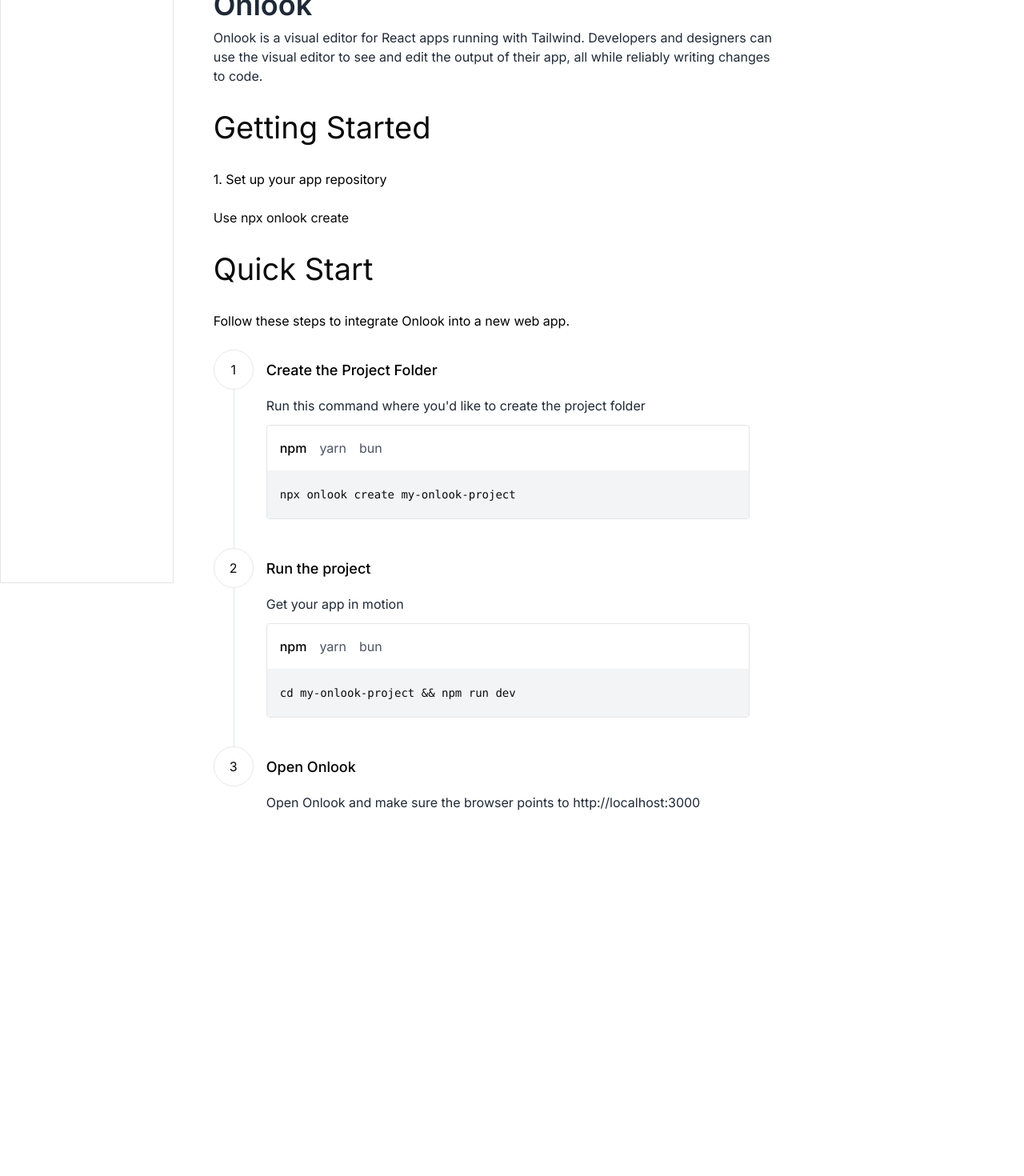
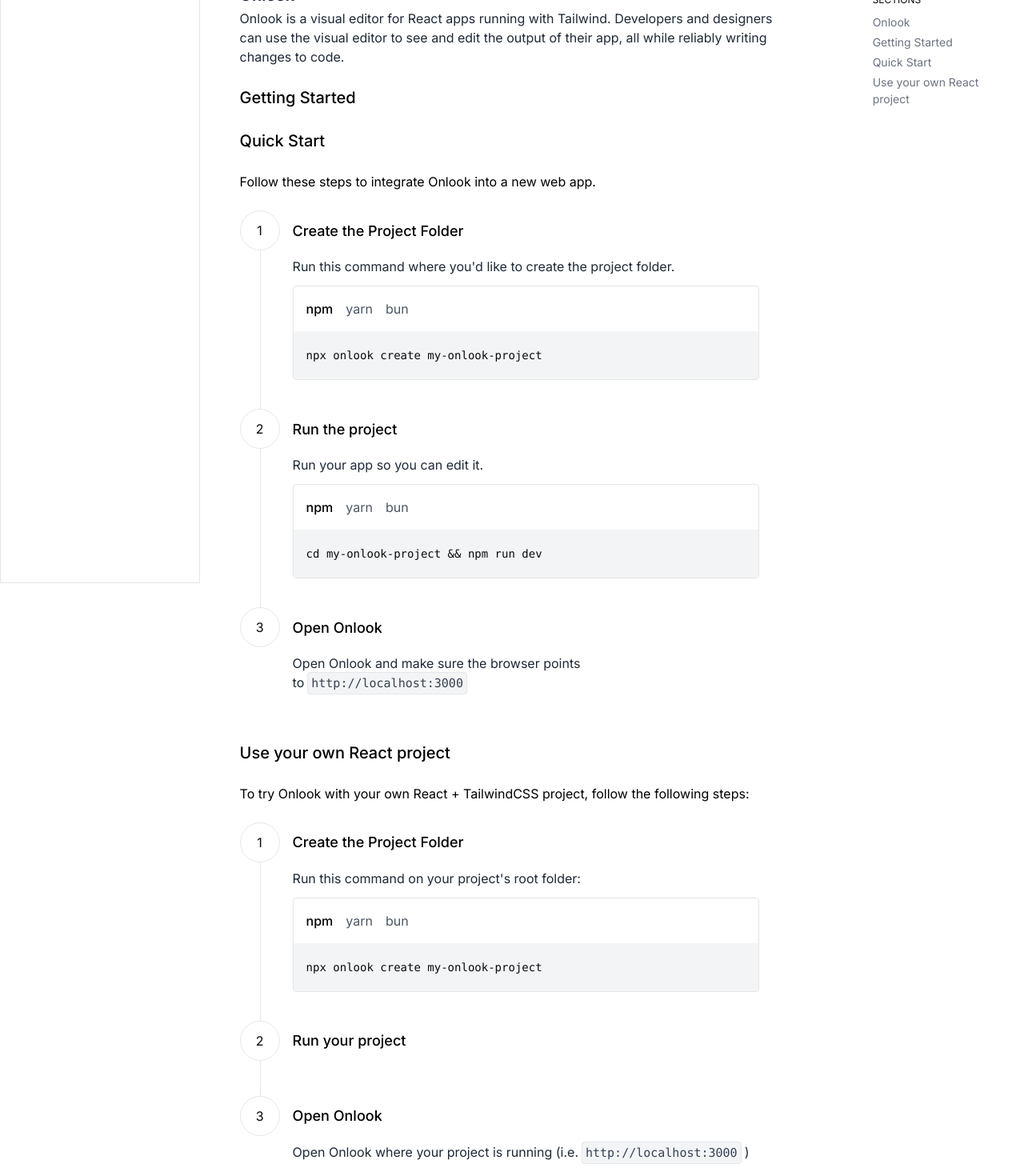
Before and after one commit to onlook-dev/docs, a Next.js app: page /quickstart in a window 1280 px wide. Shown: the part 120-1590 px from the top of the page at 80% size. Built offline with nearby package versions, Linux system fonts and the light colour scheme.

Commit message:
More styles and content on the page

```diff
--- a/src/app/quickstart/page.tsx
+++ b/src/app/quickstart/page.tsx
@@ -1,6 +1,7 @@
 import LinkedHeader from '@/components/ui/linked-header';
 import PackageSelector from '@/components/ui/package-selector';
-import { useState } from 'react';
+import HeadingList from '@/components/ui/headinglist';
+import { useState, useEffect } from 'react';
 
 export default function DocumentationPage() {
     return (
@@ -11,10 +12,10 @@ export default function DocumentationPage() {
                 </h6>
                 <p className="w-full h-[fit-content]">Overview</p>
             </div>
-            <div className="w-full flex flex-col gap-[30px] p-[50px] justify-start border-transparent border-0 h-[fit-content]">
+            <div className="flex flex-col gap-[30px] p-[50px] border-transparent border-0 h-[fit-content] items-center justify-center w-[fit-content] pr-[100px]">
                 <div className="max-w-[700px] flex flex-col gap-[24px] mb-[400px] h-[fit-content]">
                     <div className="flex flex-col gap-[2px]">
-                        <h2 className="w-[fit-content] h-[fit-content] text-[36px] text-gray-800 font-semibold">
+                        <h2 className="w-[fit-content] h-[fit-content] text-gray-800 font-semibold text-[20px]">
                             Onlook
                         </h2>
                         <p className="w-[fit-content] h-[fit-content] text-gray-800">
@@ -27,15 +28,16 @@ export default function DocumentationPage() {
                     <div className="flex items-center group">
                         <LinkedHeader title="Getting Started" link="#" />
                     </div>
-                    <p className="h-[fit-content] w-[fit-content] text-[#000000] text-[16px]">
+                    <p className="h-[fit-content] w-[fit-content] text-[#000000] text-[16px] hidden">
                         1. Set up your app repository
                     </p>
-                    <p className="w-full h-[fit-content]">Use npx onlook create</p>
+                    <p className="w-full h-[fit-content] hidden">Use npx onlook create</p>
                     <div className="bg-transparent rounded-[10px] border-[#909090] border h-[300px] w-full hidden"></div>
-                    <div className="flex items-center group">
-                        <LinkedHeader title="Quick Start" link="#" />
-                    </div>
+
                     <div className="flex flex-col gap-[24px]">
+                        <div className="flex items-center group text-[20px]">
+                            <LinkedHeader title="Quick Start" link="#" />
+                        </div>
                         <div>
                             <p className="h-[fit-content] w-[fit-content] text-[#000000] text-[16px]">
                                 Follow these steps to integrate Onlook into a new web app.
@@ -56,7 +58,7 @@ export default function DocumentationPage() {
                             </div>
                             <div className="ml-[25px] p-[30px] pr-[30px] border-l-[1px] border-gray-200 mb-0 pt-[8px] pl-[40px] h-[fit-content] pb-[36px] flex flex-col items-start gap-[12px]">
                                 <p className="h-[fit-content] w-[fit-content] text-[#000000] text-[16px] text-gray-800">
-                                    Run this command where you'd like to create the project folder
+                                    Run this command where you'd like to create the project folder.
                                 </p>
                                 <PackageSelector
                                     managers={{
@@ -80,7 +82,7 @@ export default function DocumentationPage() {
                             </div>
                             <div className="ml-[25px] p-[30px] pr-[30px] border-l-[1px] border-gray-200 mb-0 pl-[40px] h-[fit-content] pt-[8px] pb-[36px] flex flex-col gap-[12px]">
                                 <p className="h-[fit-content] w-[fit-content] text-[#000000] text-[16px] text-gray-800">
-                                    Get your app in motion
+                                    Run your app so you can edit it.
                                 </p>
                                 <PackageSelector
                                     managers={{
@@ -105,13 +107,82 @@ export default function DocumentationPage() {
                             <div className="ml-[25px] p-[30px] pr-[30px] border-l-[1px] border-transparent mb-0 pl-[40px] h-[fit-content] pt-[8px] pb-[36px]">
                                 <p className="h-[fit-content] w-[fit-content] text-[#000000] text-[16px] text-gray-800">
                                     Open Onlook and make sure the browser points to
-                                    http://localhost:3000
+                                    <span className="code-span">http://localhost:3000</span>
+                                </p>
+                            </div>
+                        </div>
+                    </div>
+                    <div className="flex flex-col gap-[24px]">
+                        <div className="flex items-center group">
+                            <LinkedHeader title="Use your own React project" link="#" />
+                        </div>
+                        <div>
+                            <p className="h-[fit-content] w-[fit-content] text-[#000000] text-[16px]">
+                                To try Onlook with your own React + TailwindCSS project, follow the
+                                following steps:
+                            </p>
+                        </div>
+                        <div>
+                            <div className="flex gap-[16px] items-center flex-row h-[fit-content]">
+                                <div className="rounded-[40px] rounded-tl-[40px] rounded-tr-[40px] rounded-bl-[40px] rounded-br-[40px] w-[50px] h-[50px] border-gray-200 border bg-transparent flex justify-center items-center">
+                                    <p className="w-full h-full flex justify-center items-center">
+                                        1
+                                    </p>
+                                </div>
+                                <div>
+                                    <h4 className="h-[fit-content] w-[fit-content] text-[#000000] text-[18px] font-medium">
+                                        Create the Project Folder
+                                    </h4>
+                                </div>
+                            </div>
+                            <div className="ml-[25px] p-[30px] pr-[30px] border-l-[1px] border-gray-200 mb-0 pt-[8px] pl-[40px] h-[fit-content] pb-[36px] flex flex-col items-start gap-[12px]">
+                                <p className="h-[fit-content] w-[fit-content] text-[#000000] text-[16px] text-gray-800">
+                                    Run this command on your project's root folder:
+                                </p>
+                                <PackageSelector
+                                    managers={{
+                                        npm: 'npx onlook create my-onlook-project',
+                                        yarn: 'yarn dlx onlook create my-onlook-project',
+                                        bun: 'bunx onlook create my-onlook-project',
+                                    }}
+                                />
+                            </div>
+                            <div className="flex gap-[16px] items-center flex-row h-[fit-content]">
+                                <div className="rounded-[40px] rounded-tl-[40px] rounded-tr-[40px] rounded-bl-[40px] rounded-br-[40px] w-[50px] h-[50px] border-gray-200 border bg-transparent flex justify-center items-center">
+                                    <p className="w-full h-full flex justify-center items-center">
+                                        2
+                                    </p>
+                                </div>
+                                <div>
+                                    <h4 className="h-[fit-content] w-[fit-content] text-[#000000] font-medium text-[18px]">
+                                        Run your project
+                                    </h4>
+                                </div>
+                            </div>
+                            <div className="ml-[25px] p-[30px] pr-[30px] border-l-[1px] border-gray-200 mb-0 pl-[40px] h-[fit-content] pt-[8px] pb-[36px] flex flex-col gap-[12px]"></div>
+                            <div className="flex gap-[16px] items-center flex-row h-[fit-content]">
+                                <div className="rounded-[40px] rounded-tl-[40px] rounded-tr-[40px] rounded-bl-[40px] rounded-br-[40px] w-[50px] h-[50px] border-gray-200 border bg-transparent flex justify-center items-center">
+                                    <p className="w-full h-full flex justify-center items-center">
+                                        3
+                                    </p>
+                                </div>
+                                <div>
+                                    <h4 className="h-[fit-content] w-[fit-content] text-[#000000] font-medium text-[18px]">
+                                        Open Onlook
+                                    </h4>
+                                </div>
+                            </div>
+                            <div className="ml-[25px] p-[30px] pr-[30px] border-l-[1px] border-transparent mb-0 pl-[40px] h-[fit-content] pt-[8px] pb-[36px]">
+                                <p className="h-[fit-content] w-[fit-content] text-[#000000] text-[16px] text-gray-800">
+                                    Open Onlook where your project is running (i.e.
+                                    <span className="code-span">http://localhost:3000</span>)
                                 </p>
                             </div>
                         </div>
                     </div>
                 </div>
             </div>
+            <HeadingList />
         </div>
     );
 }
--- /dev/null
+++ b/src/components/ui/headinglist.tsx
@@ -0,0 +1,32 @@
+'use client';
+
+import React, { useState, useEffect } from 'react'; // Add this import statement
+
+function HeadingList() {
+    // Initialize state to hold headings
+    const [headings, setHeadings] = useState<{ level: number; text: string }[]>([]);
+
+    useEffect(() => {
+        const h2s = Array.from(document.querySelectorAll('h2')).map((h) => ({
+            level: 2,
+            text: h.innerText,
+        }));
+
+        setHeadings([...h2s]);
+    }, []);
+
+    return (
+        <div className="w-[fit-content] h-[fit-content] p-[12px] mt-[50px] flex flex-col gap-2">
+            <p className="h-[fit-content] w-[fit-content] uppercase text-[12px]">Sections</p>
+            <ul className="text-gray-500 text-[14px] flex flex-col gap-1">
+                {headings.map((heading, index) => (
+                    <li key={index} className={`text-h${heading.level}`}>
+                        {heading.text}
+                    </li>
+                ))}
+            </ul>
+        </div>
+    );
+}
+
+export default HeadingList;
--- a/src/components/ui/linked-header.tsx
+++ b/src/components/ui/linked-header.tsx
@@ -11,7 +11,7 @@ const LinkedHeader = ({ title, link }: { title: string; link: string }) => {
             >
                 <Link2Icon />
             </Link>
-            <h2 className="flex-shrink-0 w-[fit-content] h-[fit-content] text-[38px]">
+            <h2 className="flex-shrink-0 w-[fit-content] h-[fit-content] text-[20px] text-[#000000] font-medium block">
                 {title}
             </h2>
         </div>
--- a/src/styles/globals.css
+++ b/src/styles/globals.css
@@ -74,3 +74,7 @@
         @apply bg-background text-foreground;
     }
 }
+
+.code-span {
+    @apply mx-1 p-1 bg-gray-100 border-[0.5px] border-gray-200 font-mono rounded text-[15px] text-gray-700;
+}
```
